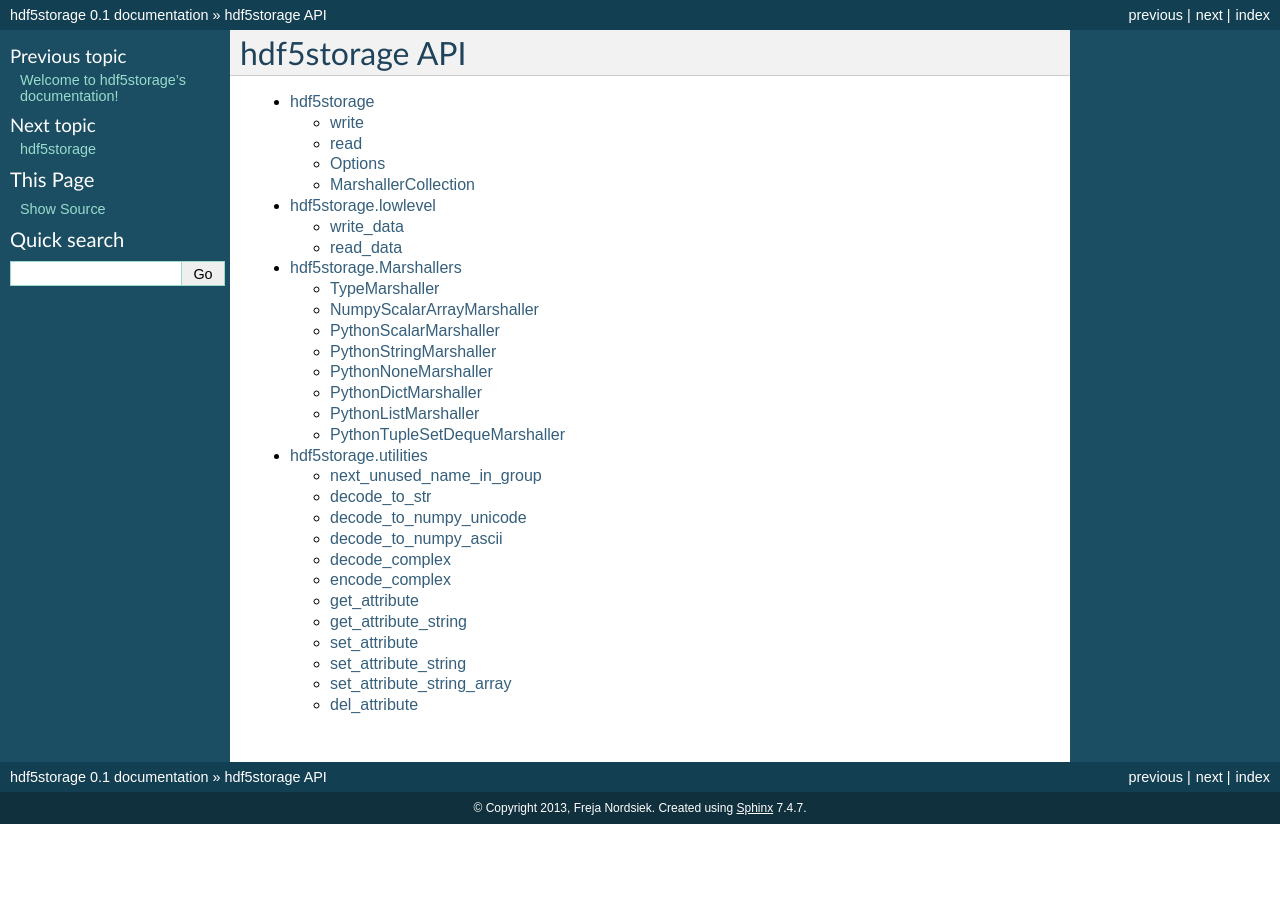
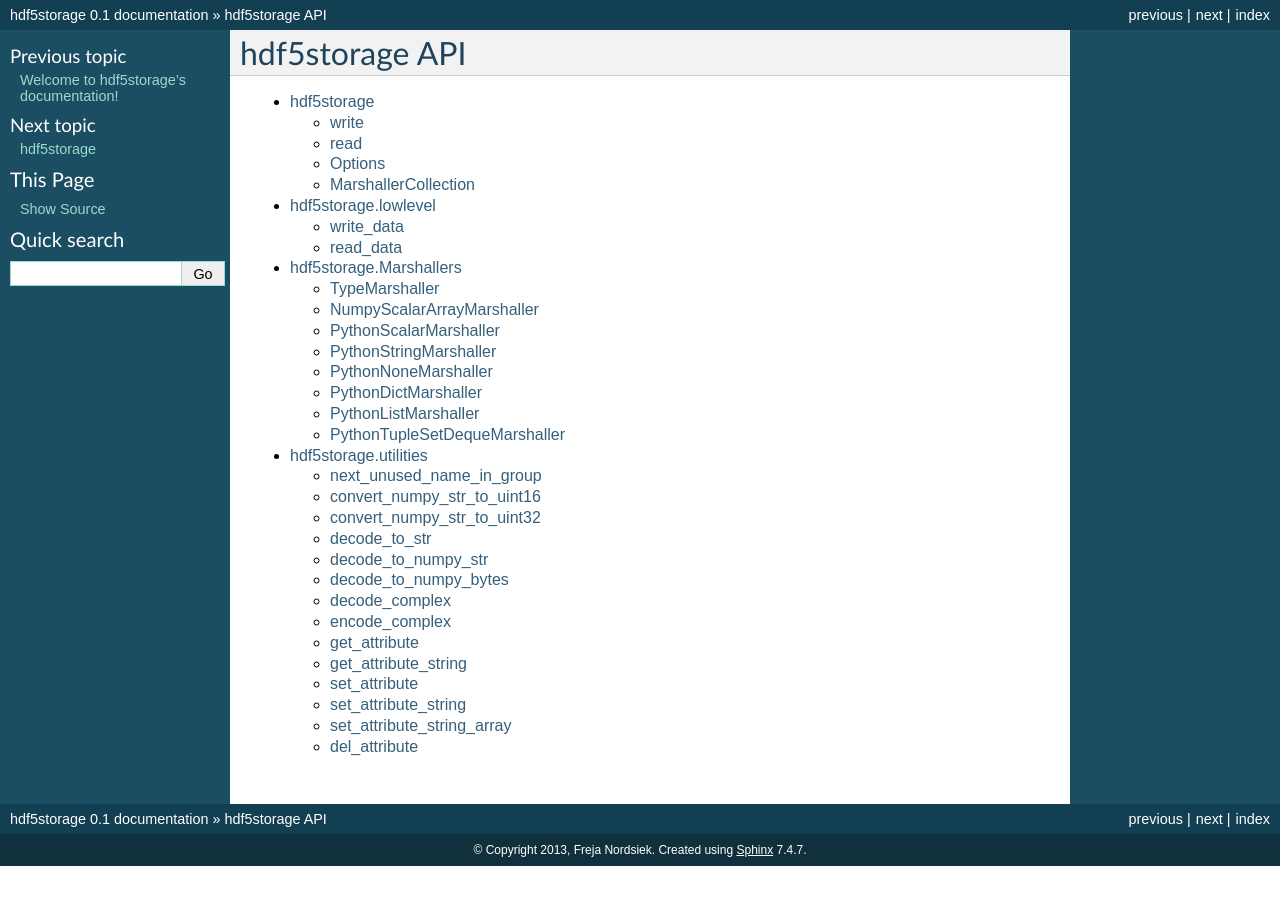
Before and after one commit to frejanordsiek/hdf5storage, a Sphinx documentation site: the page built from doc/source/api.rst, in a window 1280 px wide. Built offline with Sphinx 7.4.7, drawn with Linux system fonts in a browser that asks for light colours; formulas are drawn with MathJax 3.

Commit message:
Updated documentation on the utilities module.

```diff
--- a/doc/source/hdf5storage.utilities.rst
+++ b/doc/source/hdf5storage.utilities.rst
@@ -12,22 +12,34 @@ next_unused_name_in_group
 .. autofunction:: next_unused_name_in_group
 
 
+convert_numpy_str_to_uint16
+---------------------------
+
+.. autofunction:: convert_numpy_str_to_uint16
+
+
+convert_numpy_str_to_uint32
+---------------------------
+
+.. autofunction:: convert_numpy_str_to_uint32
+
+
 decode_to_str
 -------------
 
 .. autofunction:: decode_to_str
 
 
-decode_to_numpy_unicode
------------------------
+decode_to_numpy_str
+-------------------
 
-.. autofunction:: decode_to_numpy_unicode
+.. autofunction:: decode_to_numpy_str
 
 
-decode_to_numpy_ascii
+decode_to_numpy_bytes
 ---------------------
 
-.. autofunction:: decode_to_numpy_ascii
+.. autofunction:: decode_to_numpy_bytes
 
 
 decode_complex
```
